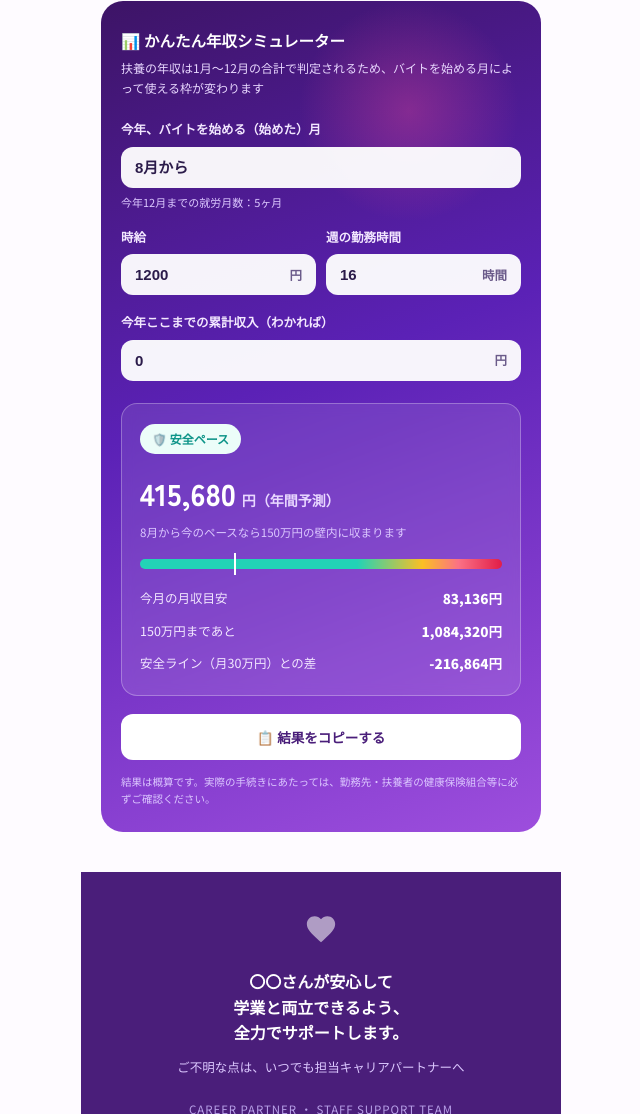
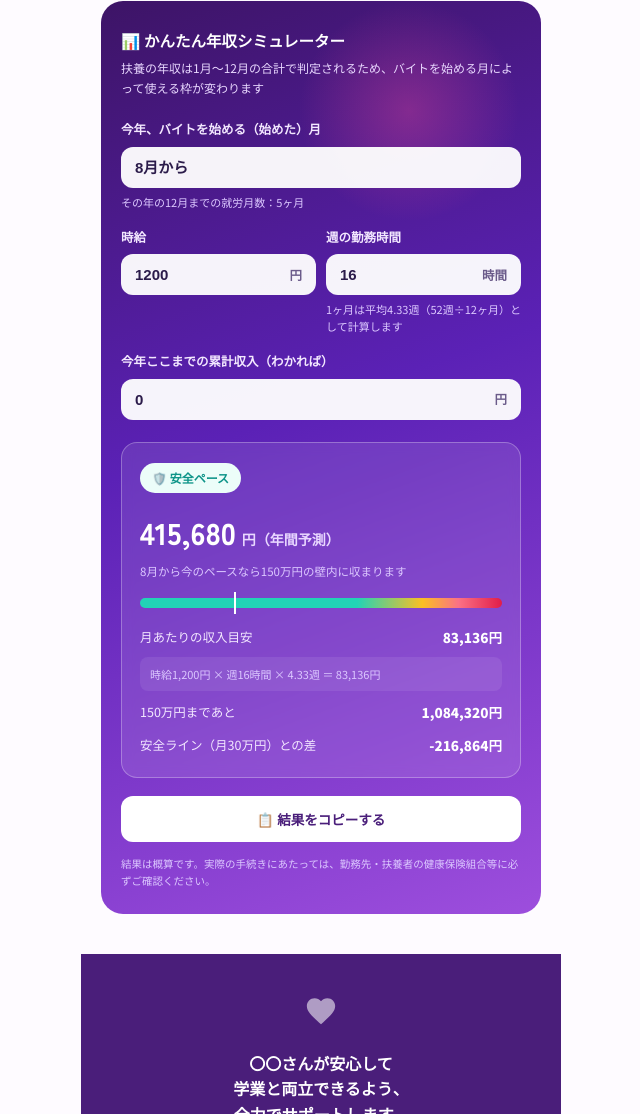
Before and after one commit to yuka-hashimoto-rgb/baito-guide, a plain HTML site: page index.html in a window 1280 px wide. Shown: the part 3177-4291 px from the top of the page, without its empty margins (319-959 px from the left). Drawn offline with Linux system fonts and the light colour scheme.

Commit message:
Update index.html

```diff
--- a/index.html
+++ b/index.html
@@ -240,6 +240,10 @@
   .result-rows{margin-top:18px; display:flex; flex-direction:column; gap:10px;}
   .result-rows .row{display:flex; justify-content:space-between; font-size:12.5px; color:#F3E8FF;}
   .result-rows .row b{font-size:13.5px; color:#fff; font-weight:900;}
+  .formula-note{
+    font-size:11px; color:#DCC8FF; background:rgba(255,255,255,.08);
+    border-radius:8px; padding:8px 10px; margin-top:-2px;
+  }
 
   .copy-btn{
     margin-top:18px; width:100%; padding:13px; border-radius:12px; border:none;
@@ -408,7 +412,7 @@
             <option value="12">12月から</option>
           </select>
         </div>
-        <div class="helptext" id="workingMonthsText">今年12月までの就労月数：9ヶ月</div>
+        <div class="helptext" id="workingMonthsText">その年の12月までの就労月数：9ヶ月</div>
       </div>
 
       <div class="field-row">
@@ -425,6 +429,7 @@
             <input type="number" id="weekly" inputmode="numeric" placeholder="16" value="16">
             <span class="unit">時間</span>
           </div>
+          <div class="helptext">1ヶ月は平均4.33週（52週÷12ヶ月）として計算します</div>
         </div>
       </div>
       <div class="field">
@@ -449,7 +454,8 @@
         </div>
 
         <div class="result-rows">
-          <div class="row"><span>今月の月収目安</span><b id="monthlyNum">0円</b></div>
+          <div class="row"><span>月あたりの収入目安</span><b id="monthlyNum">0円</b></div>
+          <div class="formula-note" id="formulaNote">時給1,200円 × 週16時間 × 4.33週 ＝ 月収の目安</div>
           <div class="row"><span>150万円まであと</span><b id="remainNum">0円</b></div>
           <div class="row"><span id="safeLineLabel">安全ライン（月12.5万円）との差</span><b id="diffNum">0円</b></div>
         </div>
@@ -491,17 +497,13 @@
   const forecastNum = document.getElementById('forecastNum');
   const forecastCaption = document.getElementById('forecastCaption');
   const monthlyNum = document.getElementById('monthlyNum');
+  const formulaNote = document.getElementById('formulaNote');
   const remainNum = document.getElementById('remainNum');
   const diffNum = document.getElementById('diffNum');
   const miniMark = document.getElementById('miniMark');
   const copyBtn = document.getElementById('copyBtn');
 
   const yen = n => Math.round(n).toLocaleString('ja-JP') + '円';
-
-  function currentRemainingMonths() {
-    const nowMonth = new Date().getMonth() + 1; // 1-12
-    return 12 - nowMonth + 1; // 今月を含む残り月数
-  }
 
   function calc() {
     const startMonth = Number(startMonthEl.value) || 1;
@@ -510,12 +512,13 @@
     const earned = Number(earnedEl.value) || 0;
 
     const monthly = hourly * weekly * 4.33;
-    const remainMonths = currentRemainingMonths();
-    const forecast = earned + monthly * remainMonths;
 
-    // 扶養の年収は1月〜12月の合計で判定されるため、開始月からの就労月数を基準に安全ラインを再計算
+    // 扶養の年収は1月〜12月の合計で判定されるため、
+    // 「開始月〜12月」の就労月数をそのまま年間予測に使う（今月からの残り月数は使わない）
     const workingMonths = 12 - startMonth + 1; // 開始月〜12月
-    workingMonthsText.textContent = `今年12月までの就労月数：${workingMonths}ヶ月`;
+    workingMonthsText.textContent = `その年の12月までの就労月数：${workingMonths}ヶ月`;
+
+    const forecast = earned + monthly * workingMonths;
 
     const WALL = 1500000;
     const SAFE_MONTHLY = WALL / workingMonths;
@@ -524,6 +527,7 @@
 
     forecastNum.textContent = Math.round(forecast).toLocaleString('ja-JP');
     monthlyNum.textContent = yen(monthly);
+    formulaNote.textContent = `時給${hourly.toLocaleString('ja-JP')}円 × 週${weekly}時間 × 4.33週 ＝ ${yen(monthly)}`;
 
     const remain = WALL - forecast;
     remainNum.textContent = remain >= 0 ? yen(remain) : '超過 ' + yen(Math.abs(remain));
@@ -561,10 +565,10 @@
   copyBtn.addEventListener('click', () => {
     const text =
 `【年収シミュレーション結果】
-開始月：${startMonthEl.value}月から（就労月数：${workingMonthsText.textContent.replace('今年12月までの就労月数：','')}）
+開始月：${startMonthEl.value}月から（就労月数：${workingMonthsText.textContent.replace('その年の12月までの就労月数：','')}）
 時給：${hourlyEl.value}円 / 週${weeklyEl.value}時間
 年間予測：${forecastNum.textContent}円
-今月の月収目安：${monthlyNum.textContent}
+月あたりの収入目安：${monthlyNum.textContent}（${formulaNote.textContent}）
 150万円まであと：${remainNum.textContent}
 判定：${statusBadge.textContent}`;
     navigator.clipboard.writeText(text).then(() => {
```
